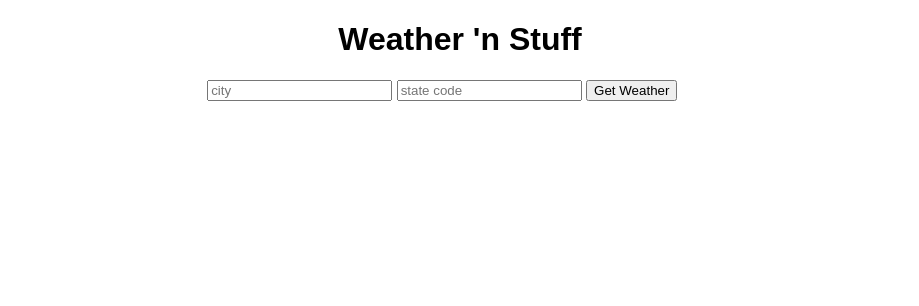
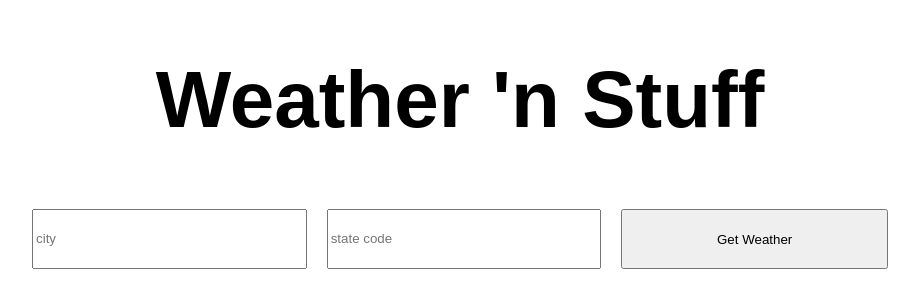
Before and after one commit to sasham43/heroku_assignment_1, a website: page public/index.html in a window 1280 px wide. Shown: the whole page, without its empty margins (180-1099 px from the left). Drawn offline with Linux system fonts and the light colour scheme; no server answers.

Commit message:
Make stylin' more better

```diff
--- a/public/index.html
+++ b/public/index.html
@@ -24,10 +24,10 @@
       <p class="weather" id="state">
 
       </p>
-      <p class="weather" id="icon">
+      <p class="weather" id="temp">
 
       </p>
-      <p class="weather" id="temp">
+      <p class="weather" id="icon">
 
       </p>
     </div>
--- a/public/style.css
+++ b/public/style.css
@@ -1,27 +1,42 @@
 body{
   font-family: sans-serif;
+  font-size: 40px;
 }
 
 h1{
   text-align: center;
 }
 
-.inputContainer{
-  margin: 0 auto;
+input{
+  width: 20em;
+  height: 4em;
+  margin: 10px;
 }
 
-input:nth-child(1){
-  margin-left: 30%;
+button {
+  width: 20em;
+  height: 4.5em;
+  margin: 10px;
 }
+
+.inputContainer{
+  display: flex;
+  justify-content: center;
+}
+
+
 
 .weather{
   display: inline-block;
+  margin: 30px 10px 10px 10px;
 }
 
 .weatherContainer{
   margin: 0 auto;
+  display: flex;
+  justify-content: center;
 }
 
 #city{
-  margin-left: 40%;
+  /*margin-left: 40%;*/
 }
```
